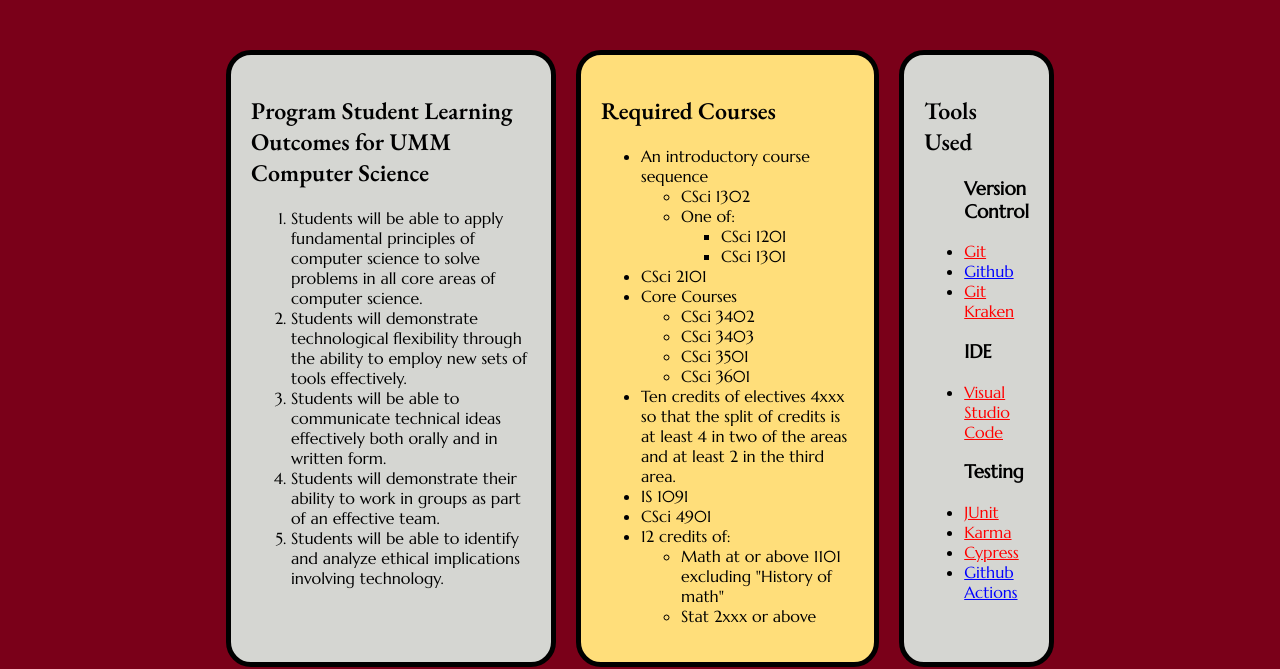
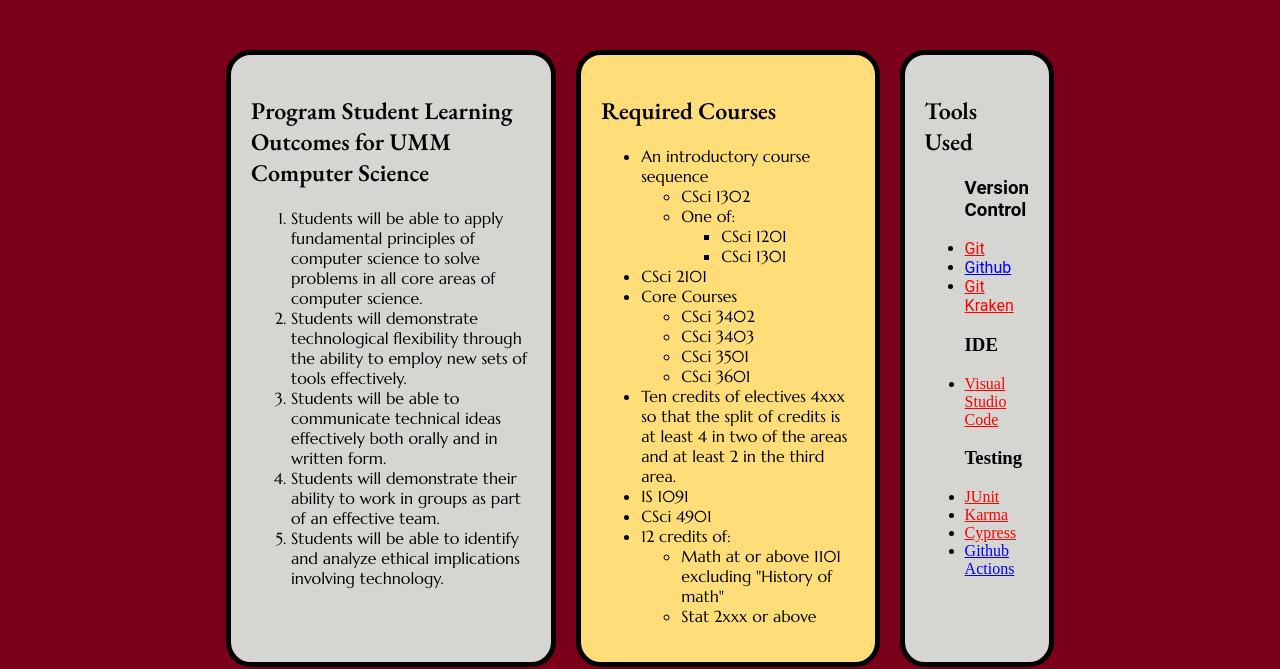
Before and after one commit to UMM-CSci-3601-S21/lab-1-lloyd, a plain HTML site: page index.html in a window 1280 px wide. Shown: the part 156-825 px from the top of the page. Drawn offline with nearby package versions, Linux system fonts and the light colour scheme; a web font is replaced by a local one.

Commit message:
Made fonts for vc ide and testing different

```diff
--- a/css/style1.css
+++ b/css/style1.css
@@ -60,6 +60,18 @@ h2 {
 
 .cloud a:visited {
   color: blue;
+}
+
+.version-control {
+  font-family: "Roboto", sans-serif
+}
+
+.ide {
+  font-family: "Carter One", serif
+}
+
+.testing {
+  font-family: "Merriweather", serif
 }
 
 #courses {
--- a/index.html
+++ b/index.html
@@ -108,7 +108,7 @@
   <div class="section" id="tools">
     <h2>Tools Used</h2>
     <ul>
-      <h3>Version Control</h3>
+      <h3 class="version-control">Version Control</h3>
       <li class="local version-control" id="git">
         <a href="https://git-scm.com/">Git</a>
       </li>
@@ -118,11 +118,11 @@
       <li class="local version-control" id="gitkraken">
         <a href="https://www.gitkraken.com/git-client">Git Kraken</a>
       </li>
-      <h3>IDE</h3>
+      <h3 class="ide">IDE</h3>
       <li class="local ide" id="vscode">
         <a href="https://code.visualstudio.com/">Visual Studio Code</a>
       </li>
-      <h3>Testing</h3>
+      <h3 class="testing">Testing</h3>
       <li class="local testing" id="JUnit">
         <a href="https://code.visualstudio.com/">JUnit</a>
       </li>
```
